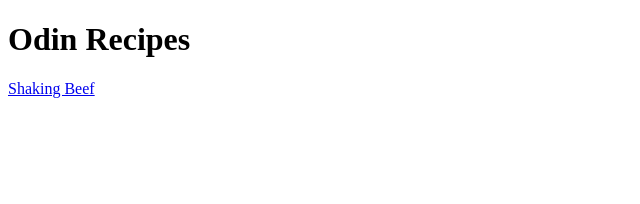
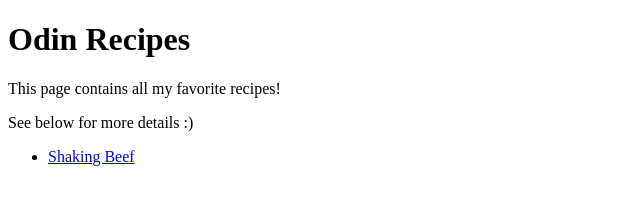
Before and after one commit to Jephph95/odin-recipes, a plain HTML site: page index.html in a window 1280 px wide. Shown: the whole page, without its empty margins (0-640 px from the left). Drawn offline with Linux system fonts and the light colour scheme.

Commit message:
Added homepage link to shaking-beef.html

```diff
--- a/index.html
+++ b/index.html
@@ -7,6 +7,15 @@
     <body>
         <h1>Odin Recipes</h1>
 
-        <a href="recipes/shaking-beef.html">Shaking Beef</a>
+        <p>This page contains all my favorite recipes!</p>
+
+        See below for more details :)
+        <ul>
+            <li><a href="recipes/shaking-beef.html">Shaking Beef</a></li>
+
+        </ul>
+
+
+
     </body>
 </html>
```
Also changed, not shown: recipes/shaking-beef.html (+8 -1 lines).
